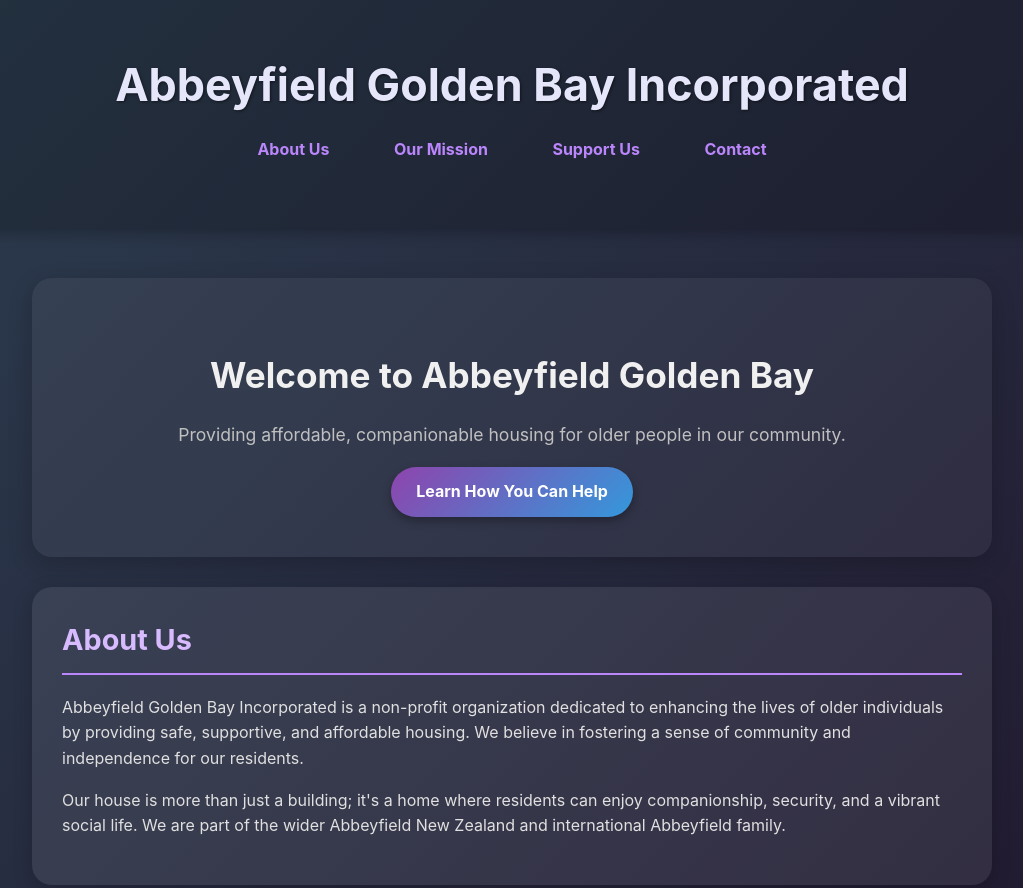
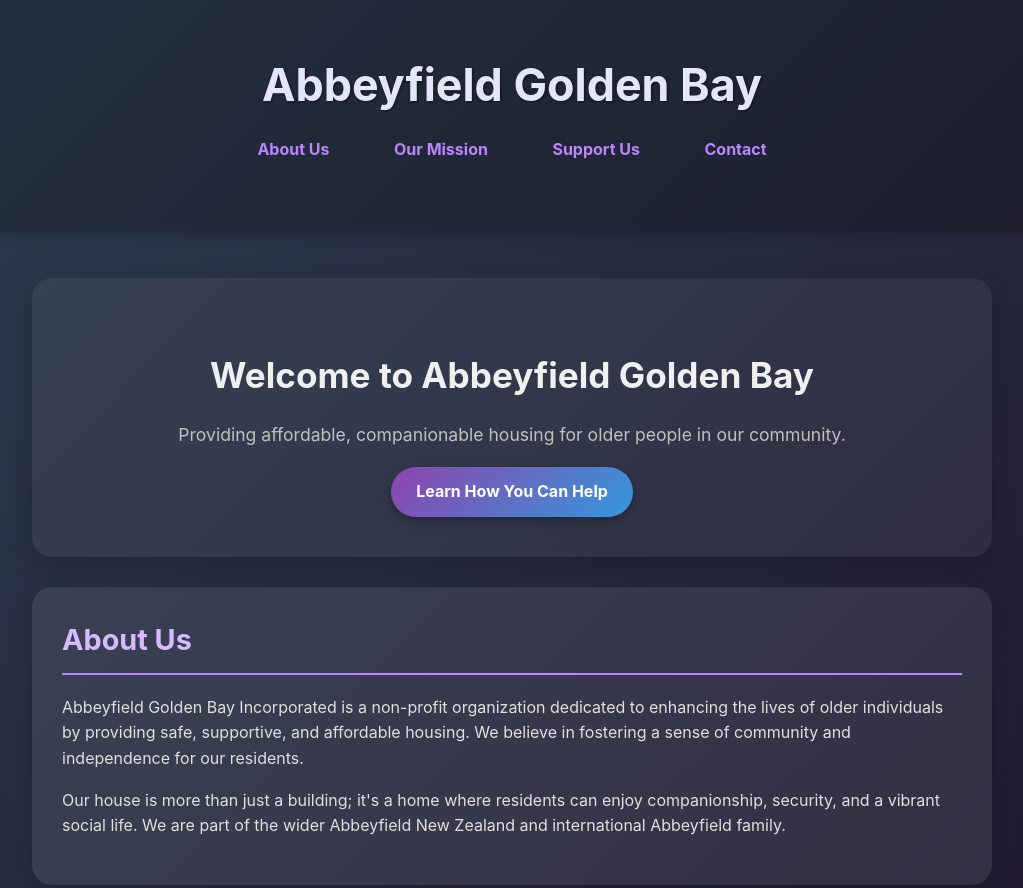
Before and after one commit to Zentec-Computing-Solutions/AbbeyfieldGoldenBayWebsite, a plain HTML site: page index.html in a window 1280 px wide. Shown: the top 888 px of the page, without its empty margins (128-1151 px from the left). Drawn offline with Linux system fonts and the light colour scheme.

Commit message:
Added Favicon and updated title

```diff
--- a/index.html
+++ b/index.html
@@ -3,13 +3,14 @@
     <head>
         <meta charset="UTF-8" />
         <meta name="viewport" content="width=device-width, initial-scale=1.0" />
-        <title>Abbeyfield Golden Bay Incorporated</title>
+        <title>Abbeyfield Golden Bay</title>
         <link rel="stylesheet" href="style.css" />
+        <link rel="shortcut icon" href="/favicon.ico" type="image/x-icon" />
     </head>
     <body>
         <header>
             <div class="container">
-                <h1>Abbeyfield Golden Bay Incorporated</h1>
+                <h1>Abbeyfield Golden Bay</h1>
                 <nav>
                     <ul>
                         <li><a href="#about">About Us</a></li>
```
Also changed, not shown: favicon.ico (added), favicon.png (added).
